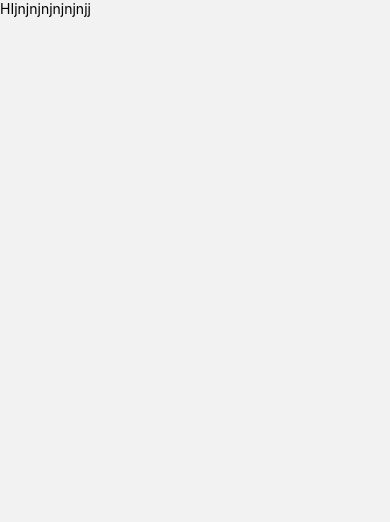
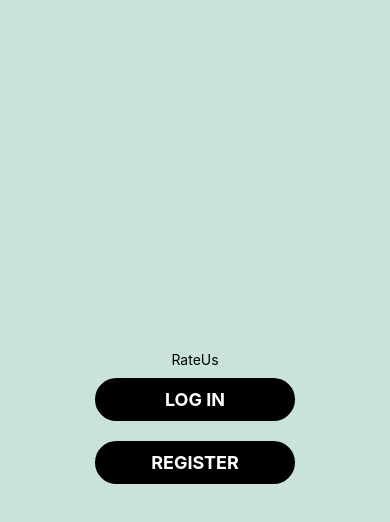
Before and after one commit to AJ-Brown-InTech/social-credit, a React Native app: screen /Splash in a window 390 px wide. Before the commit this address had no page. Shown: the top 522 px of the page. Built offline with nearby package versions, Linux system fonts and the light colour scheme.

Commit message:
react native UI kit + working on splash page

```diff
--- a/App.js
+++ b/App.js
@@ -1,29 +1,21 @@
 import * as React from 'react';
 import { NavigationContainer } from '@react-navigation/native';
 import { createNativeStackNavigator } from '@react-navigation/native-stack';
-import {Button, Text} from 'react-native'
-import Home from './Pages/Home'
+import Splash from './Screens/Splash'
 const Stack = createNativeStackNavigator();
 
-const App = () => {
-  return (
+class App extends React.Component {
+
+
+  render (){
+    return(
     <NavigationContainer>
       <Stack.Navigator screenOptions={{headerShown: false}}>
-        <Stack.Screen name="Home" component={Home} />
-
+        <Stack.Screen name="Splash" component={Splash} />
       </Stack.Navigator>
     </NavigationContainer>
-  );
+    )
+    }
 };
 
 export default App
-
-// const HomeScreen = ({ navigation }) => {
-//   return (
-//    <Text>HI</Text>
-//   );
-// };
-
-const ProfileScreen = ({ navigation, route }) => {
-  return <Text>This is {route.params.name}'s profile</Text>;
-};
--- a/Pages/Home.js
+++ /dev/null
@@ -1,18 +0,0 @@
-import {Component} from 'react'
-import {Text, View} from 'react-native'
-
-class Home extends Component {
-render(){
-    return(
-        <Text>HIjnjnjnjnjnjnjj{console.log(this.props)}</Text>
-    )
-}
-
-}
-// const Home = ({ navigation }) => {
-//     return (
-//      <Text>HIjnjnjnjnjnjnjj</Text>
-//     );
-//   };
-
-  export default Home
--- /dev/null
+++ b/Screens/Splash.js
@@ -0,0 +1,50 @@
+import {Component} from 'react'
+import {Text, View} from 'react-native'
+import { NavigationContainer, ScreenContainer } from '@react-navigation/native';
+import { createNativeStackNavigator } from '@react-navigation/native-stack';
+import { Button } from '@rneui/themed';
+class Splash extends Component {
+  render(){
+
+    let button = {
+      backgroundColor: 'black',
+      borderWidth: 2,
+      borderColor: 'black',
+      borderRadius: 30,
+    }
+    let buttonCtn = {
+      width: 200,
+      marginHorizontal: 50,
+      marginVertical: 10,
+    }
+    const nav = this.props.navigation
+      return(
+         <View style={{
+          flex: 1,
+          alignItems: 'center',
+          justifyContent: 'center',
+          backgroundColor: "#C9E3DC",
+
+          }}>
+            {console.log(this.props)}
+          <Text >RateUs</Text>
+          <Button
+              title="LOG IN"
+              buttonStyle={button}
+              containerStyle={buttonCtn}
+              titleStyle={{ fontWeight: 'bold' }}
+              //onPress={()=> nav.push('Login')}
+            />
+           <Button
+              title="REGISTER"
+              buttonStyle={button}
+              containerStyle={buttonCtn}
+              titleStyle={{ fontWeight: 'bold' }}
+            />
+         </View>
+      )
+  }
+
+}
+
+  export default Splash
--- a/package.json
+++ b/package.json
@@ -12,6 +12,8 @@
   "dependencies": {
     "@react-navigation/native": "^6.0.13",
     "@react-navigation/native-stack": "^6.9.1",
+    "@rneui/base": "^4.0.0-rc.7",
+    "@rneui/themed": "^4.0.0-rc.7",
     "react": "18.1.0",
     "react-native": "0.70.6",
     "react-native-safe-area-context": "^4.4.1",
```
Also changed, not shown: Screens/Home.js (added, +19 -0 lines), Screens/Login.js (added, +19 -0 lines), Screens/Register.js (added, +20 -0 lines), 1 other file (tests, documents, lock files or other folders).
